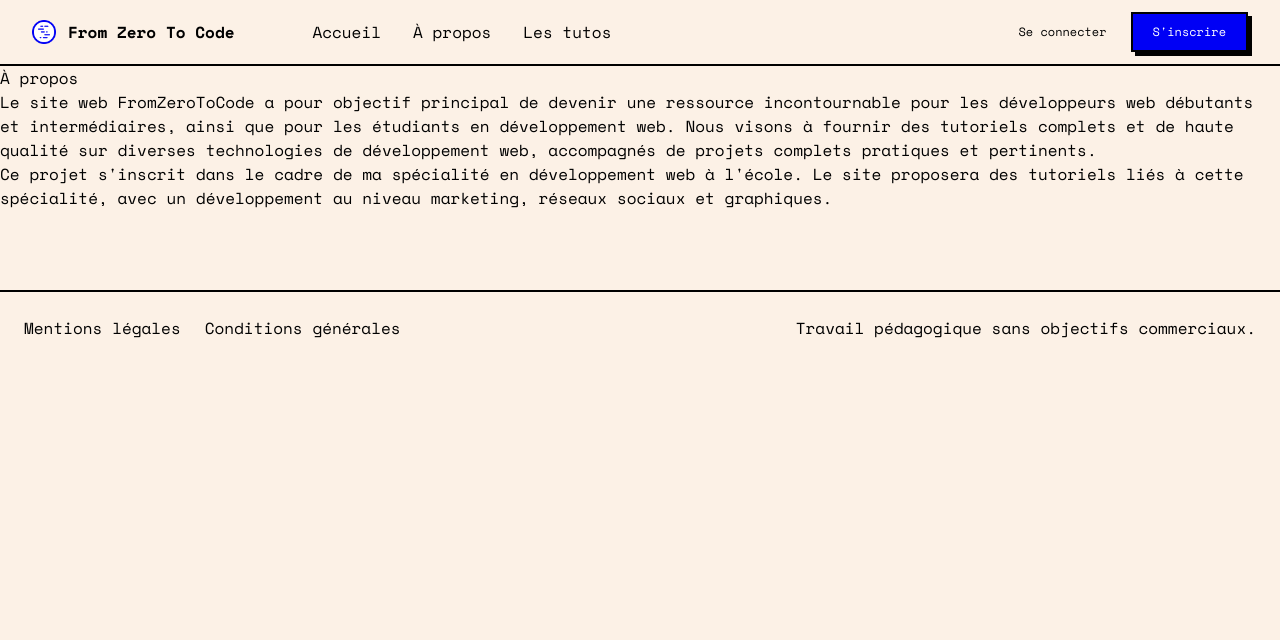
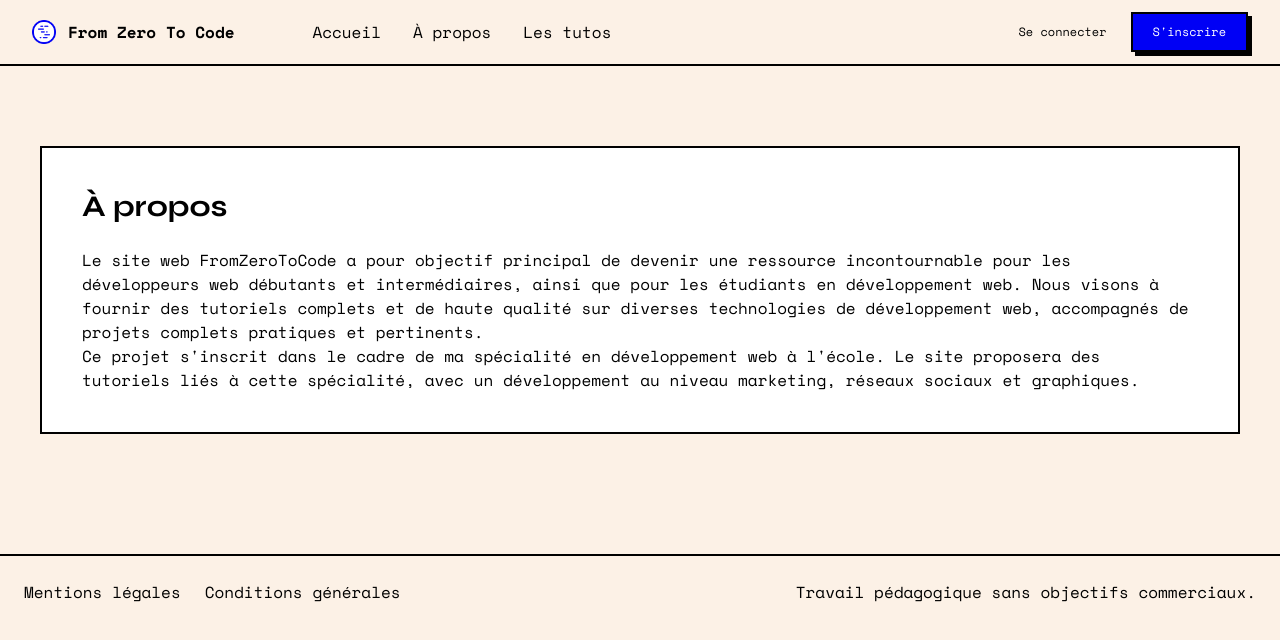
Before and after one commit to rachboudj/fromzerotocode, a React (Vite) app in the folder frontend/: page /a-propos in a window 1280 px wide. Shown: the top 640 px of the page. Built offline with nearby package versions, Linux system fonts and the light colour scheme; no server answers.

Commit message:
ajout style

```diff
--- a/frontend/src/pages/Apropos.jsx
+++ b/frontend/src/pages/Apropos.jsx
@@ -2,11 +2,13 @@ import React from 'react'
 
 export default function Apropos() {
   return (
-    <div>
-      <h1>À propos</h1>
+    <div className='p-10'>
+      <div className='mt-10 p-10 border-2 border-black bg-white'>
+        <h1 className='font-heading font-bold text-3xl'>À propos</h1>
 
-      <p>Le site web FromZeroToCode a pour objectif principal de devenir une ressource incontournable pour les développeurs web débutants et intermédiaires, ainsi que pour les étudiants en développement web. Nous visons à fournir des tutoriels complets et de haute qualité sur diverses technologies de développement web, accompagnés de projets complets pratiques et pertinents.</p>
-      <p> Ce projet s'inscrit dans le cadre de ma spécialité en développement web à l'école. Le site proposera des tutoriels liés à cette spécialité, avec un développement au niveau marketing, réseaux sociaux et graphiques.</p>
+        <p className='mt-6'>Le site web FromZeroToCode a pour objectif principal de devenir une ressource incontournable pour les développeurs web débutants et intermédiaires, ainsi que pour les étudiants en développement web. Nous visons à fournir des tutoriels complets et de haute qualité sur diverses technologies de développement web, accompagnés de projets complets pratiques et pertinents.</p>
+        <p>Ce projet s'inscrit dans le cadre de ma spécialité en développement web à l'école. Le site proposera des tutoriels liés à cette spécialité, avec un développement au niveau marketing, réseaux sociaux et graphiques.</p>
+      </div>
     </div>
   )
 }
```
